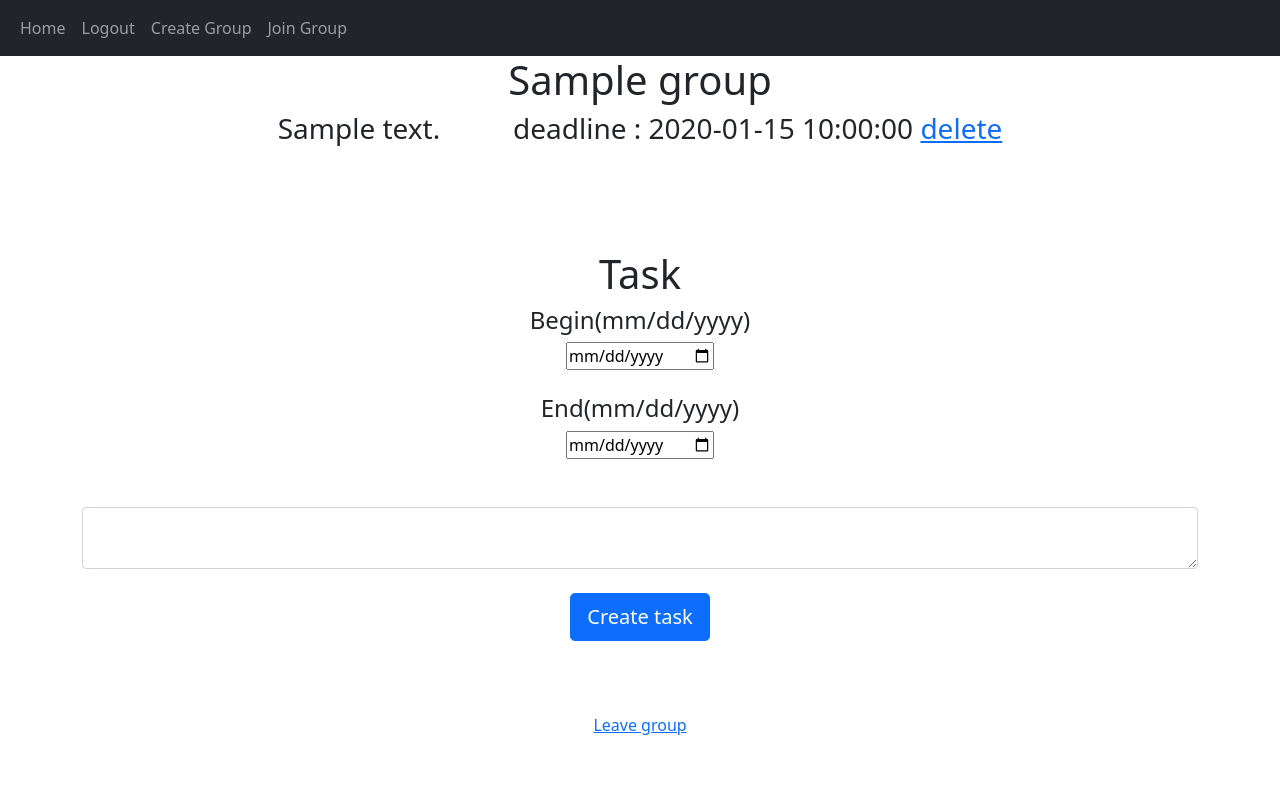
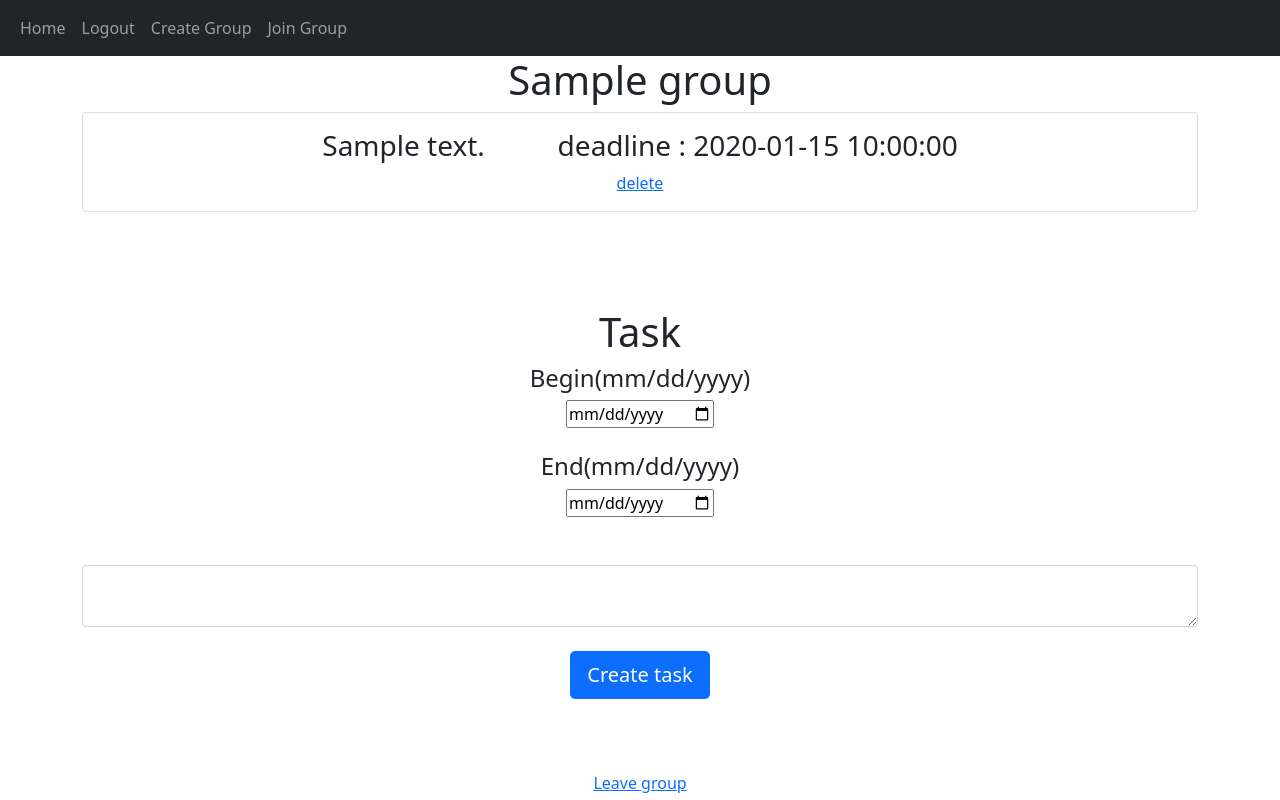
Before and after one commit to whoami13579/task-app, a Flask app: page /group/1 in a window 1280 px wide. Run offline with Flask 3, Linux system fonts and the light colour scheme; a user stored in the database is signed in; tables that the repository leaves empty hold one stand-in row (values such as "Sample post"); some libraries are stand-ins or nearby versions.

Commit message:
make the app look better

```diff
--- a/website/templates/group.html
+++ b/website/templates/group.html
@@ -4,10 +4,16 @@
 <div align="center">
     <h1>{{group.group_name}}</h1>
     {% for task in group.tasks %}
-        <h3>
+        <!-- <h3>
             {{task.text}}&nbsp;&nbsp;&nbsp;&nbsp;&nbsp;&nbsp;&nbsp;&nbsp;&nbsp;&nbsp;deadline : {{task.end}}
             <a href="/delete/{{task.id}}">delete</a>
-        </h3>
+        </h3> -->
+        <div class="card">
+          <div class="card-body">
+            <h3 class="card-text">{{task.text}}&nbsp;&nbsp;&nbsp;&nbsp;&nbsp;&nbsp;&nbsp;&nbsp;&nbsp;&nbsp;deadline : {{task.end}}</h3>
+            <a href="/delete/{{task.id}}">delete</a>
+          </div>
+        </div>
     {% endfor %}
     <br/>
     <br/>
```
Also changed, not shown: website/models.py (+7 -6 lines).
